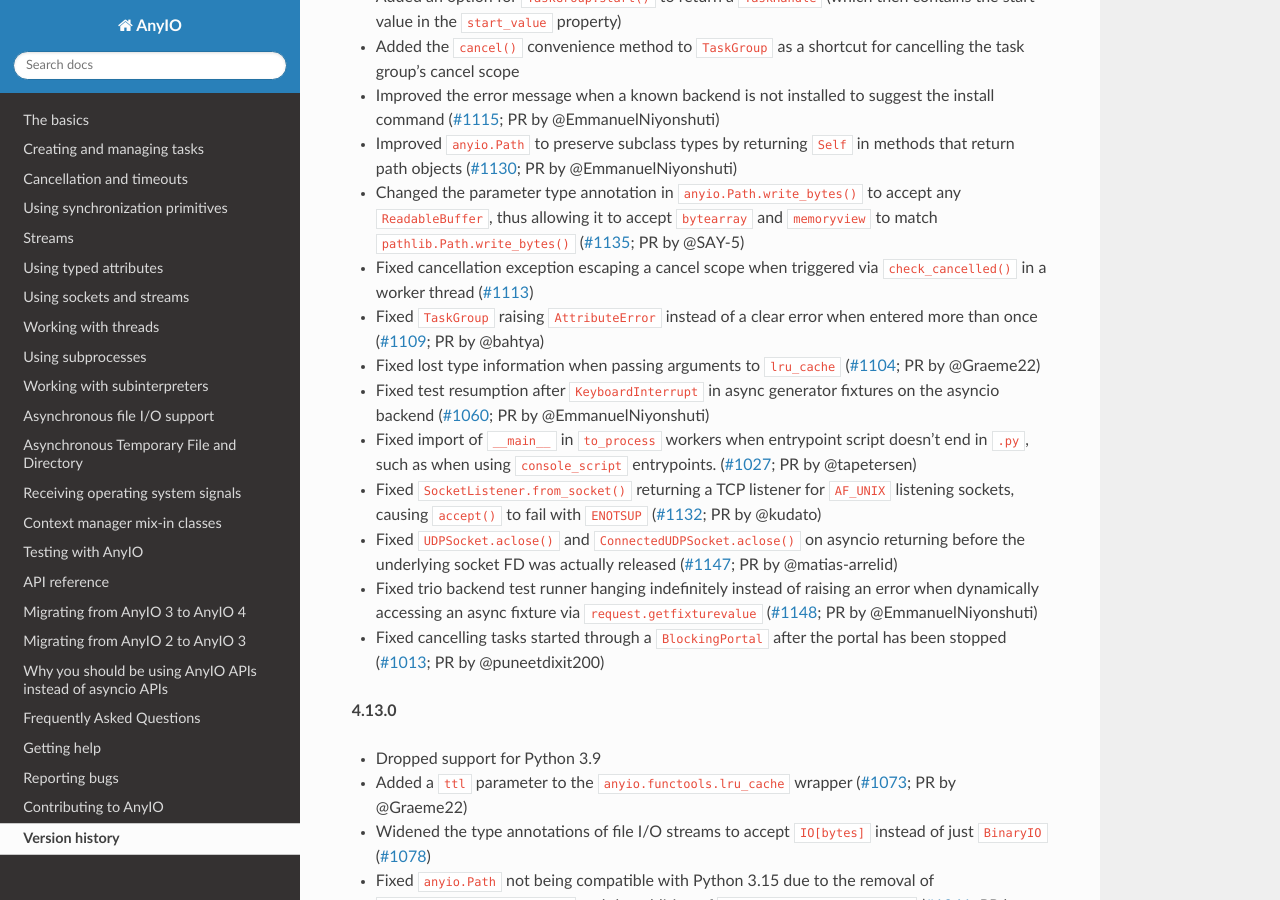
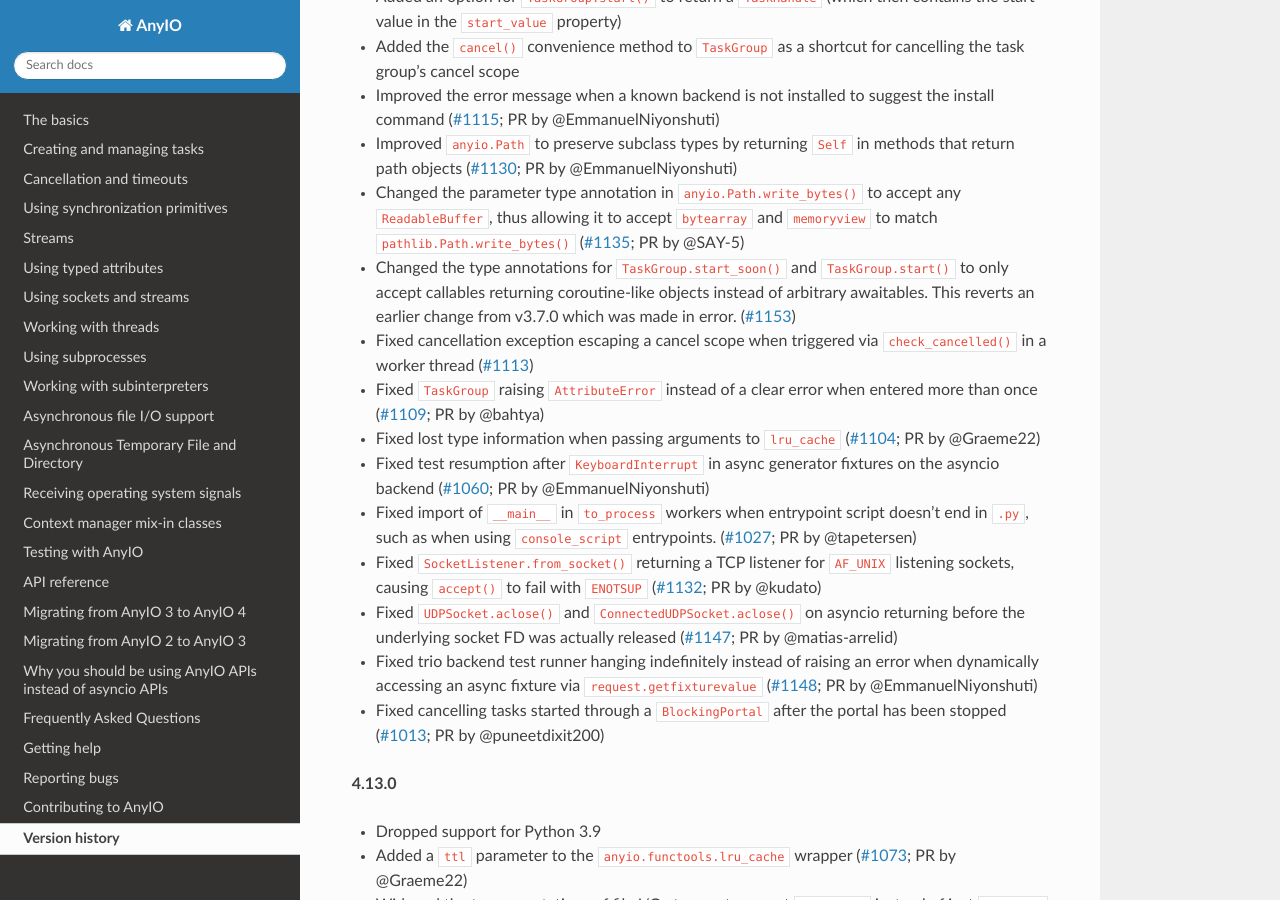
Before and after one commit to agronholm/anyio, a Sphinx documentation site: the page built from docs/versionhistory.rst, in a window 1280 px wide and 900 px high, scrolled down 444 px. Built offline with Sphinx 7.4.7 and the Read the Docs theme 3.1.0, drawn with Linux system fonts in a browser that asks for light colours; the version number could not be read and is left out.

Commit message:
Added a changelog note about Awaitable -> Coroutine

```diff
--- a/docs/versionhistory.rst
+++ b/docs/versionhistory.rst
@@ -30,6 +30,10 @@
   any ``ReadableBuffer``, thus allowing it to accept ``bytearray`` and ``memoryview`` to
   match ``pathlib.Path.write_bytes()``
   (`#1135 <https://github.com/agronholm/anyio/issues/1135>`_; PR by @SAY-5)
+- Changed the type annotations for ``TaskGroup.start_soon()`` and ``TaskGroup.start()``
+  to only accept callables returning coroutine-like objects instead of arbitrary
+  awaitables. This reverts an earlier change from v3.7.0 which was made in error.
+  (`#1153 <https://github.com/agronholm/anyio/pull/1153>`_)
 - Fixed cancellation exception escaping a cancel scope when triggered via
   ``check_cancelled()`` in a worker thread
   (`#1113 <https://github.com/agronholm/anyio/issues/1113>`_)
```
